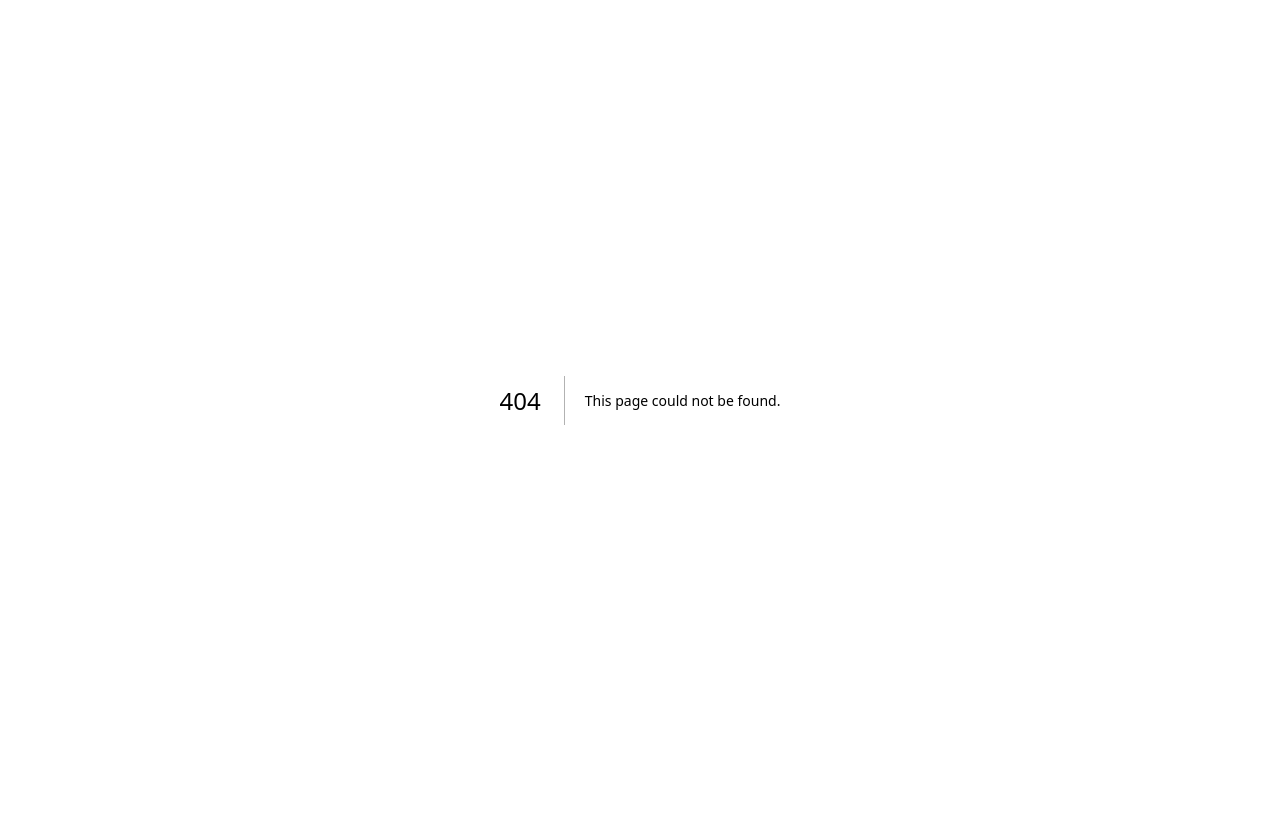
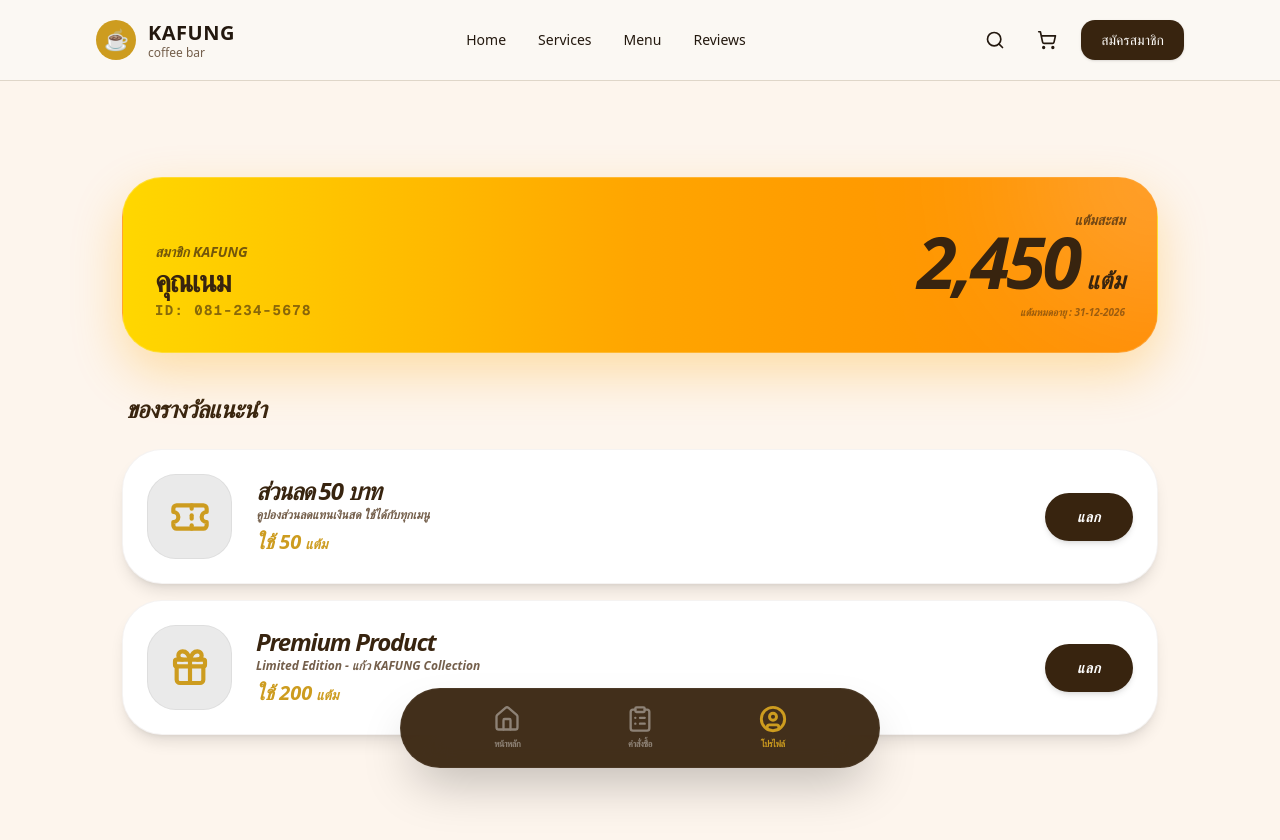
Before and after one commit to G10-Team-Project-SoftwareDev-1-Sec-1-68/coffe-shop, a Next.js app: page /profile in a window 1280 px wide. Before the commit this address had no page. Shown: the top 840 px of the page. Before the commit the page ends 800 px from the top, so only its background shows below. Built offline with nearby package versions, Linux system fonts and the light colour scheme.

Commit message:
Add Folder profile

```diff
--- a/src/app/menu-2/page.jsx
+++ b/src/app/menu-2/page.jsx
@@ -70,23 +70,23 @@
       <div className="fixed bottom-8 left-1/2 -translate-x-1/2 w-full max-w-xl z-50 px-4">
   <div className="bg-coffee-dark/95 backdrop-blur-xl h-20 rounded-[2.5rem] shadow-2xl flex items-center justify-around px-10 border border-white/10 text-white">
 
-          {/* ปุ่มหน้าหลัก (Active) */}
-          <button className="flex flex-col items-center gap-1 text-coffee-gold transition-all">
+    {/* หน้าหลัก (Active) */}
+    <button className="flex flex-col items-center gap-1 text-coffee-gold">
       <Home size={28} strokeWidth={2.5} />
       <span className="text-xs font-bold uppercase tracking-tighter">หน้าหลัก</span>
     </button>
 
-          {/* 🟢 ปุ่มคำสั่งซื้อ: กดแล้วเด้งไปหน้า /orders */}
-          <Link href="/orders" className="flex flex-col items-center gap-1 opacity-50 hover:opacity-100 hover:text-coffee-gold transition-all">
+    {/* คำสั่งซื้อ */}
+    <Link href="/orders" className="flex flex-col items-center gap-1 opacity-50 hover:opacity-100 transition-all">
       <ClipboardList size={28} />
       <span className="text-xs font-bold uppercase tracking-tighter">คำสั่งซื้อ</span>
     </Link>
 
-          {/* ปุ่มโปรไฟล์ */}
-          <button className="flex flex-col items-center gap-1 opacity-50 hover:opacity-100 transition-all">
+    {/* 🟢 แก้ไขตรงนี้: เปลี่ยน button เป็น Link ไปหน้า /profile */}
+    <Link href="/profile" className="flex flex-col items-center gap-1 opacity-50 hover:opacity-100 hover:text-coffee-gold transition-all">
       <UserCircle size={28} />
       <span className="text-xs font-bold uppercase tracking-tighter">โปรไฟล์</span>
-          </button>
+    </Link>
   </div>
 </div>
 
--- a/src/app/orders/page.jsx
+++ b/src/app/orders/page.jsx
@@ -26,23 +26,21 @@
       <div className="fixed bottom-8 left-1/2 -translate-x-1/2 w-full max-w-lg z-50 px-4">
   <div className="bg-[#1a1a1a]/95 backdrop-blur-xl h-20 rounded-[3rem] shadow-2xl flex items-center justify-around px-10 border border-white/5 text-white">
 
-          {/* 🟢 ปุ่มหน้าหลัก: ใส่ Link เพื่อให้กดแล้วกลับไปหน้าเมนู */}
-          <Link href="/menu-2" className="flex flex-col items-center gap-1 opacity-40 hover:opacity-100 hover:text-coffee-gold transition-all">
+    <Link href="/menu-2" className="flex flex-col items-center gap-1 opacity-40 hover:opacity-100 transition-all">
       <Home size={28} />
       <span className="text-[9px] font-black uppercase tracking-tighter">หน้าหลัก</span>
     </Link>
 
-          {/* ปุ่มคำสั่งซื้อ (Active หน้านี้) */}
-          <button className="flex flex-col items-center gap-1 text-coffee-gold cursor-default">
+    <button className="flex flex-col items-center gap-1 text-coffee-gold">
       <ClipboardList size={28} strokeWidth={2.5} />
       <span className="text-[9px] font-black uppercase tracking-tighter">คำสั่งซื้อของฉัน</span>
     </button>
 
-          {/* ปุ่มโปรไฟล์ */}
-          <button className="flex flex-col items-center gap-1 opacity-40 hover:opacity-100 transition-all">
+    {/* 🟢 แก้ไขตรงนี้: เปลี่ยน button เป็น Link ไปหน้า /profile */}
+    <Link href="/profile" className="flex flex-col items-center gap-1 opacity-40 hover:opacity-100 hover:text-coffee-gold transition-all">
       <UserCircle size={28} />
       <span className="text-[9px] font-black uppercase tracking-tighter">โปรไฟล์</span>
-          </button>
+    </Link>
 
   </div>
 </div>
--- /dev/null
+++ b/src/app/profile/MemberCard.jsx
@@ -0,0 +1,50 @@
+"use client";
+import * as React from "react";
+
+export default function MemberCard({ user }) {
+  // ฟังก์ชันช่วยจัดรูปแบบตัวเลขแต้ม
+  const formatPoints = (num) => {
+    return num.toLocaleString(); // 2450 -> 2,450
+  };
+
+  return (
+    <div className="bg-gradient-to-r from-[#FFD700] via-[#FFA500] to-[#FF8C00] p-8 rounded-[2.5rem] shadow-[0_20px_50px_rgba(255,165,0,0.3)] border border-white/20 mb-10 text-white relative overflow-hidden">
+
+      {/* เอฟเฟกต์แสงเงาพรีเมียม */}
+      <div className="absolute top-0 right-0 w-64 h-64 bg-white/20 rounded-full blur-[80px] -translate-y-1/2 translate-x-1/2"></div>
+
+      <div className="relative z-10 flex justify-between items-end">
+        <div className="space-y-1">
+          <p className="text-coffee-dark/70 text-sm font-bold italic">สมาชิก KAFUNG</p>
+
+          {/* 🟢 ดึงชื่อจากฐานข้อมูล */}
+          <h2 className="text-coffee-dark font-black text-3xl uppercase tracking-tighter leading-none mb-1">
+            {user.name}
+          </h2>
+
+          {/* 🟢 ดึงเบอร์โทรศัพท์จากฐานข้อมูล */}
+          <p className="text-coffee-dark/60 text-sm font-mono tracking-widest font-bold">
+            ID: {user.phone}
+          </p>
+        </div>
+
+        <div className="text-right">
+          <p className="text-coffee-dark/70 text-sm font-bold italic mb-[-5px]">แต้มสะสม</p>
+          <div className="flex items-baseline justify-end gap-2">
+
+            {/* 🟢 ดึงแต้มจากฐานข้อมูล */}
+            <span className="text-coffee-dark font-black text-7xl italic tracking-tighter leading-none">
+              {formatPoints(user.points)}
+            </span>
+            <span className="text-coffee-dark font-black text-2xl italic uppercase">แต้ม</span>
+          </div>
+
+          {/* 🟢 ดึงวันหมดอายุจากฐานข้อมูล */}
+          <p className="text-coffee-dark/50 text-[10px] font-bold italic mt-2">
+            แต้มหมดอายุ : {user.expiryDate}
+          </p>
+        </div>
+      </div>
+    </div>
+  );
+}
--- /dev/null
+++ b/src/app/profile/RewardItems.jsx
@@ -0,0 +1,66 @@
+"use client";
+import * as React from "react";
+import { Ticket, Gift } from "lucide-react";
+
+const REWARDS_DATA = [
+  {
+    id: 1,
+    icon: Ticket,
+    titleTh: "ส่วนลด 50 บาท",
+    descTh: "คูปองส่วนลดแทนเงินสด ใช้ได้กับทุกเมนู",
+    points: 50
+  },
+  {
+    id: 2,
+    icon: Gift,
+    titleTh: "Premium Product",
+    descTh: "Limited Edition - แก้ว KAFUNG Collection",
+    points: 200
+  },
+];
+
+export default function RewardItems() {
+  return (
+    <div className="space-y-4 pb-20">
+      <h2 className="text-coffee-dark font-black text-2xl italic uppercase mb-6 px-1 tracking-tight">
+        ของรางวัลแนะนำ
+      </h2>
+
+      {REWARDS_DATA.map((item) => (
+        <div key={item.id} className="bg-white rounded-[2.5rem] p-6 shadow-lg flex justify-between items-center border border-coffee-dark/5 active:scale-95 transition-all">
+          <div className="flex items-center gap-6 overflow-hidden">
+            {/* 🖼️ ส่วนไอคอน */}
+            <div className="bg-[#EAEAEA] p-5 rounded-[1.8rem] text-coffee-gold border border-black/5 flex items-center justify-center min-w-[85px] min-h-[85px] flex-shrink-0">
+              <item.icon size={40} strokeWidth={2.5} />
+            </div>
+
+            {/* ✍️ ส่วนรายละเอียด */}
+            <div className="flex flex-col justify-center overflow-hidden">
+              <h4 className="text-coffee-dark font-black text-2xl italic tracking-tighter leading-none mb-1">
+                {item.titleTh}
+              </h4>
+
+              {/* รายละเอียดบรรทัดเดียว */}
+              <p className="text-muted-foreground text-[12px] font-bold italic leading-snug mb-2 whitespace-nowrap overflow-hidden text-ellipsis">
+                {item.descTh}
+              </p>
+
+              {/* 🟢 ปรับลดขนาดแต้มลง (จาก 3xl เหลือ xl) เพื่อความสวยงาม */}
+              <div className="flex items-baseline gap-1">
+                <span className="text-coffee-gold font-black text-xl italic leading-none">
+                  ใช้ {item.points}
+                </span>
+                <span className="text-coffee-gold font-bold text-sm italic uppercase">แต้ม</span>
+              </div>
+            </div>
+          </div>
+
+          {/* 🔘 ปุ่มแลก */}
+          <button className="flex-shrink-0 ml-4 bg-coffee-dark p-3.5 rounded-full text-white font-black text-sm uppercase italic tracking-wider px-8 hover:bg-coffee-gold hover:text-coffee-dark transition-all shadow-md">
+            แลก
+          </button>
+        </div>
+      ))}
+    </div>
+  );
+}
--- /dev/null
+++ b/src/app/profile/page.jsx
@@ -0,0 +1,49 @@
+"use client";
+import * as React from "react";
+import { Home, ClipboardList, UserCircle } from "lucide-react";
+import Link from "next/link";
+import Header from "../components/Header";
+import MemberCard from "./MemberCard";
+import RewardItems from "./RewardItems";
+
+export default function ProfilePage() {
+  // 🟢 ข้อมูลที่ดึงมาจากฐานข้อมูล (Database Mockup)
+  const DB_USER = {
+    name: "คุณเนม",
+    phone: "081-234-5678",
+    points: 2450,
+    expiryDate: "31-12-2026"
+  };
+
+  return (
+    <div className="min-h-screen bg-[#FDF5ED] pb-40 relative">
+      <Header />
+
+      <main className="max-w-[1100px] mx-auto pt-24 px-8">
+
+        {/* ส่ง Object user ทั้งก้อนไปที่ MemberCard */}
+        <MemberCard user={DB_USER} />
+
+        <RewardItems />
+      </main>
+
+      {/* Floating Bottom Nav */}
+      <div className="fixed bottom-8 left-1/2 -translate-x-1/2 w-full max-w-lg z-50 px-4">
+        <div className="bg-coffee-dark/95 backdrop-blur-xl h-20 rounded-[3rem] shadow-2xl flex items-center justify-around px-10 border border-white/5 text-white">
+          <Link href="/menu-2" className="flex flex-col items-center gap-1 opacity-40 hover:opacity-100 transition-all">
+            <Home size={28} />
+            <span className="text-[9px] font-black uppercase tracking-tighter">หน้าหลัก</span>
+          </Link>
+          <Link href="/orders" className="flex flex-col items-center gap-1 opacity-40 hover:opacity-100 transition-all">
+            <ClipboardList size={28} />
+            <span className="text-[9px] font-black uppercase tracking-tighter">คำสั่งซื้อ</span>
+          </Link>
+          <button className="flex flex-col items-center gap-1 text-coffee-gold">
+            <UserCircle size={28} strokeWidth={2.5} />
+            <span className="text-[9px] font-black uppercase tracking-tighter">โปรไฟล์</span>
+          </button>
+        </div>
+      </div>
+    </div>
+  );
+}
```
Lines whose indentation alone changed are shown as unchanged.
